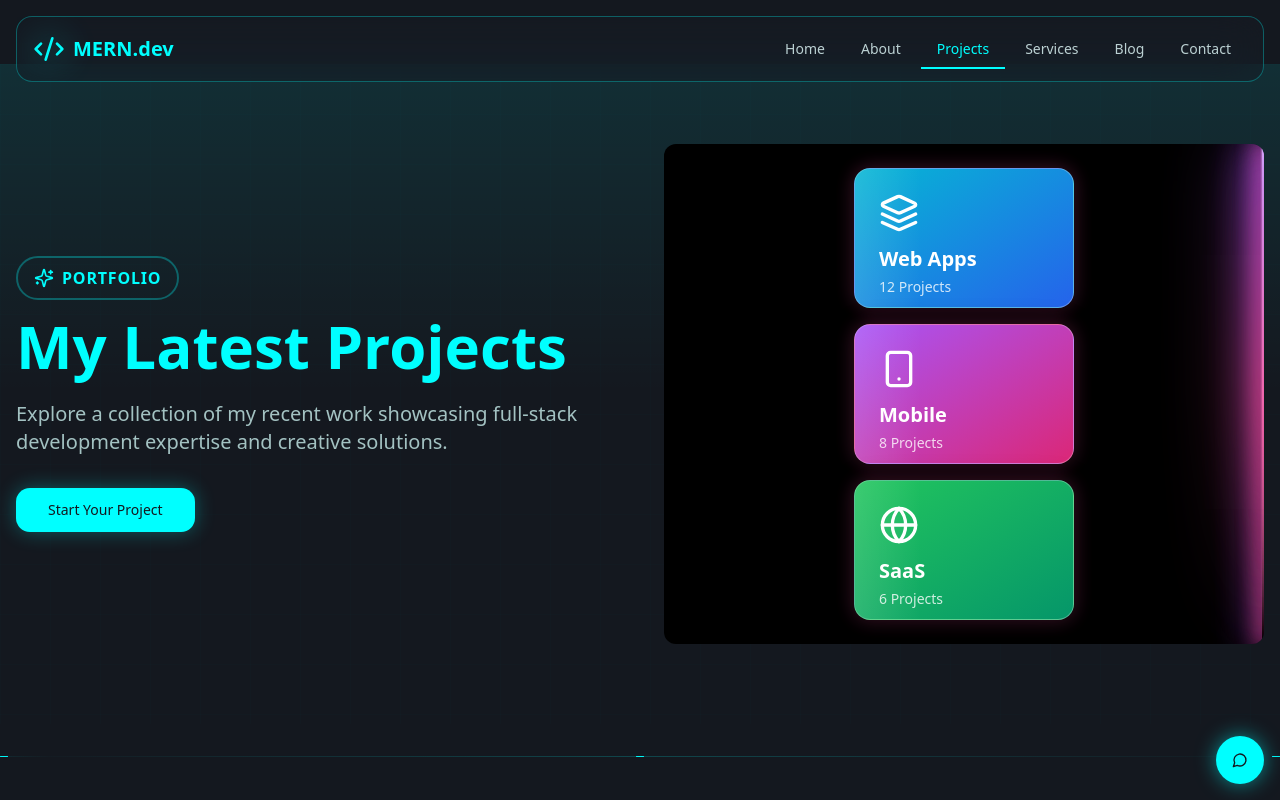
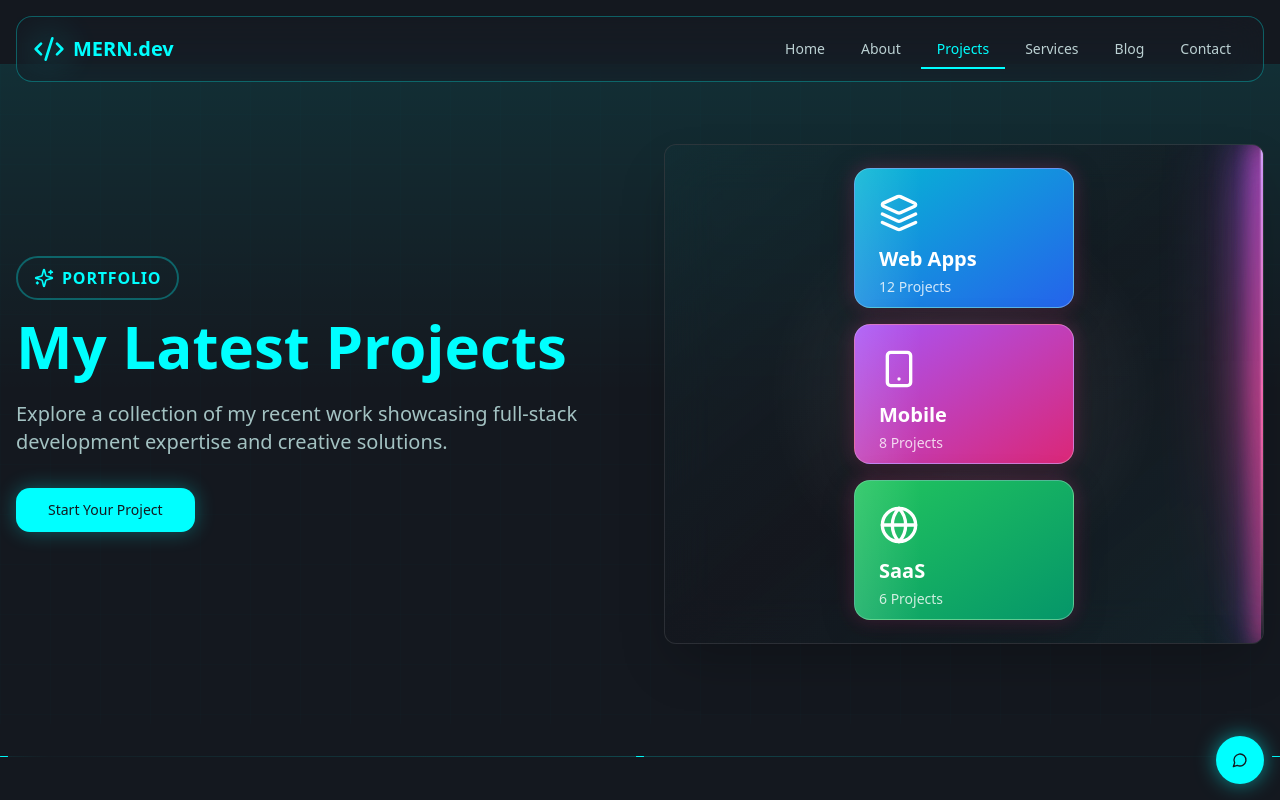
Before and after one commit to HassnainAli914/neo-chronos-dev-74065, a React (Vite) app: page /projects in a window 1280 px wide. Shown: the top 800 px of the page. Built offline with nearby package versions, Linux system fonts and the light colour scheme; the HTML template or start-up script is replaced by a standard one.

Commit message:
Refactor laser beam background

```diff
--- a/src/components/LaserBeamTransition.tsx
+++ b/src/components/LaserBeamTransition.tsx
@@ -88,12 +88,16 @@ const LaserBeamTransition = () => {
   const cardsScale = 0.85 + (Math.max(0, beamProgress - 0.6) * 0.375);
 
   return (
-    <div className="relative w-full h-[500px] flex items-center justify-center overflow-hidden rounded-xl bg-black">
+    <div className="relative w-full h-[500px] flex items-center justify-center overflow-hidden rounded-xl backdrop-blur-xl bg-gradient-to-br from-background/40 via-background/60 to-background/40 border border-white/10 shadow-2xl">
+
+      {/* Glass overlay effect */}
+      <div className="absolute inset-0 bg-gradient-to-br from-primary/5 via-transparent to-primary/5" />
+      <div className="absolute inset-0 bg-[radial-gradient(circle_at_50%_50%,rgba(255,255,255,0.1),transparent_50%)]" />
 
       {/* Code Layer - Green Matrix style */}
       <motion.div
         style={{ opacity: codeOpacity }}
-        className="absolute inset-0 font-mono text-[10px] leading-tight text-green-400/80 p-6 overflow-hidden"
+        className="absolute inset-0 font-mono text-[10px] leading-tight text-primary/70 p-6 overflow-hidden z-10"
       >
         <div className="relative z-10">
           {codeLines.map((line, i) => (
@@ -104,7 +108,7 @@ const LaserBeamTransition = () => {
               transition={{ delay: i * 0.05, duration: 0.3 }}
               className="whitespace-pre"
               style={{
-                textShadow: "0 0 10px rgba(34, 197, 94, 0.5)",
+                textShadow: "0 0 10px hsl(var(--primary) / 0.5)",
               }}
             >
               {line}
@@ -113,7 +117,7 @@ const LaserBeamTransition = () => {
         </div>
 
         {/* Subtle glow behind code */}
-        <div className="absolute inset-0 bg-green-500/5 blur-3xl" />
+        <div className="absolute inset-0 bg-primary/5 blur-3xl" />
       </motion.div>
 
       {/* Laser Beam - Vertical purple-pink gradient */}
```
